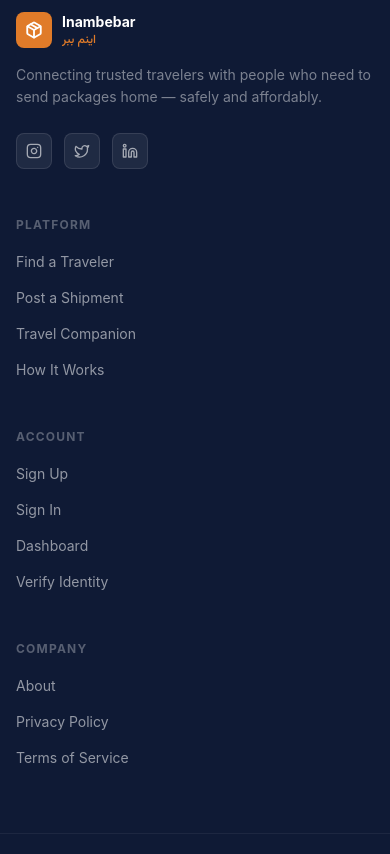
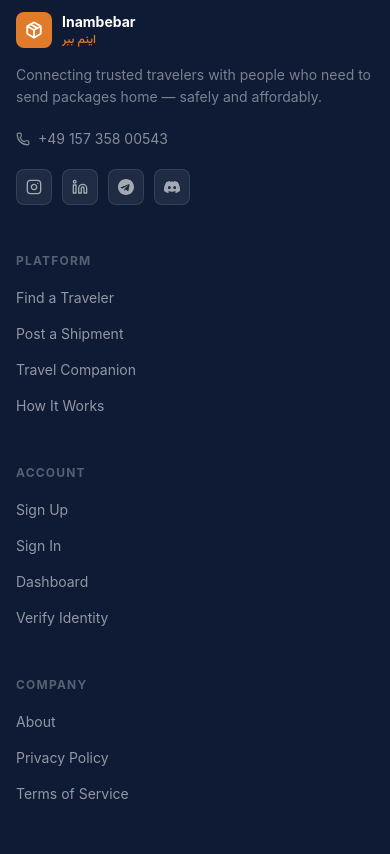
Before and after one commit to vambamdan/inambebar-platform, a Next.js app: page / in a window 390 px wide. Shown: the part 2520-3374 px from the top of the page. Built offline with nearby package versions, Linux system fonts and the light colour scheme; no server answers.

Commit message:
add-real-social-links-phone-to-footer
Co-Authored-By: Claude Sonnet 4.6 <noreply@anthropic.com>

```diff
--- a/components/Footer.js
+++ b/components/Footer.js
@@ -1,5 +1,5 @@
 import Link from 'next/link'
-import { Package, Instagram, Twitter, Linkedin } from 'lucide-react'
+import { Package, Instagram, Linkedin, Phone } from 'lucide-react'
 
 const NAV = [
   {
@@ -30,10 +30,27 @@ const NAV = [
   },
 ]
 
+function TelegramIcon({ size = 16, color = 'currentColor' }) {
+  return (
+    <svg width={size} height={size} viewBox="0 0 24 24" fill={color}>
+      <path d="M12 0C5.373 0 0 5.373 0 12s5.373 12 12 12 12-5.373 12-12S18.627 0 12 0zm5.562 8.248-1.97 9.289c-.145.658-.537.818-1.084.508l-3-2.21-1.447 1.394c-.16.16-.295.295-.605.295l.213-3.053 5.56-5.023c.242-.213-.054-.333-.373-.12L7.085 14.4l-2.954-.924c-.642-.204-.657-.642.136-.953l11.57-4.461c.537-.194 1.006.131.725.186z"/>
+    </svg>
+  )
+}
+
+function DiscordIcon({ size = 16, color = 'currentColor' }) {
+  return (
+    <svg width={size} height={size} viewBox="0 0 24 24" fill={color}>
+      <path d="M20.317 4.37a19.791 19.791 0 0 0-4.885-1.515.074.074 0 0 0-.079.037c-.21.375-.444.864-.608 1.25a18.27 18.27 0 0 0-5.487 0 12.64 12.64 0 0 0-.617-1.25.077.077 0 0 0-.079-.037A19.736 19.736 0 0 0 3.677 4.37a.07.07 0 0 0-.032.027C.533 9.046-.32 13.58.099 18.057a.082.082 0 0 0 .031.055 19.9 19.9 0 0 0 5.993 3.03.078.078 0 0 0 .084-.028c.462-.63.874-1.295 1.226-1.994a.076.076 0 0 0-.041-.106 13.107 13.107 0 0 1-1.872-.892.077.077 0 0 1-.008-.128 10.2 10.2 0 0 0 .372-.292.074.074 0 0 1 .077-.01c3.928 1.793 8.18 1.793 12.062 0a.074.074 0 0 1 .078.01c.12.098.246.198.373.292a.077.077 0 0 1-.006.127 12.299 12.299 0 0 1-1.873.892.077.077 0 0 0-.041.107c.36.698.772 1.362 1.225 1.993a.076.076 0 0 0 .084.028 19.839 19.839 0 0 0 6.002-3.03.077.077 0 0 0 .032-.054c.5-5.177-.838-9.674-3.549-13.66a.061.061 0 0 0-.031-.03zM8.02 15.33c-1.183 0-2.157-1.085-2.157-2.419 0-1.333.956-2.419 2.157-2.419 1.21 0 2.176 1.096 2.157 2.42 0 1.333-.956 2.418-2.157 2.418zm7.975 0c-1.183 0-2.157-1.085-2.157-2.419 0-1.333.955-2.419 2.157-2.419 1.21 0 2.176 1.096 2.157 2.42 0 1.333-.946 2.418-2.157 2.418z"/>
+    </svg>
+  )
+}
+
 const SOCIALS = [
-  { Icon: Instagram, href: '#', label: 'Instagram' },
-  { Icon: Twitter,   href: '#', label: 'X / Twitter' },
-  { Icon: Linkedin,  href: '#', label: 'LinkedIn' },
+  { component: <Instagram size={16} color="rgba(255,255,255,0.6)" />, href: 'https://www.instagram.com/vambamdan/', label: 'Instagram' },
+  { component: <Linkedin size={16} color="rgba(255,255,255,0.6)" />, href: 'https://www.linkedin.com/in/amirdaniyalmohammadi/', label: 'LinkedIn' },
+  { component: <TelegramIcon size={16} color="rgba(255,255,255,0.6)" />, href: 'https://t.me/proffesor', label: 'Telegram' },
+  { component: <DiscordIcon size={16} color="rgba(255,255,255,0.6)" />, href: 'https://discord.gg/DnVWSXdt', label: 'Discord' },
 ]
 
 export default function Footer() {
@@ -46,7 +63,7 @@ export default function Footer() {
 
           {/* Brand column */}
           <div className="md:col-span-1">
-            <Link href="/" className="flex items-center gap-2.5 mb-4 group">
+            <Link href="/" className="flex items-center gap-2.5 mb-4">
               <div className="w-9 h-9 rounded-lg flex items-center justify-center flex-shrink-0"
                    style={{background: '#E07B29'}}>
                 <Package size={18} color="white" strokeWidth={2.5} />
@@ -56,18 +73,28 @@ export default function Footer() {
                 <div className="text-xs font-medium" style={{color: '#E07B29', fontFamily: "'Vazirmatn', sans-serif"}}>اینم ببر</div>
               </div>
             </Link>
-            <p className="text-sm leading-relaxed mb-6" style={{color: 'rgba(255,255,255,0.45)'}}>
+            <p className="text-sm leading-relaxed mb-5" style={{color: 'rgba(255,255,255,0.45)'}}>
               Connecting trusted travelers with people who need to send packages home — safely and affordably.
             </p>
-            <div className="flex items-center gap-3">
-              {SOCIALS.map(({ Icon, href, label }) => (
-                <a key={label} href={href} aria-label={label}
+
+            {/* Phone */}
+            <a href="tel:+4915735800543"
+               className="flex items-center gap-2 mb-5 text-sm transition-colors hover:text-white"
+               style={{color: 'rgba(255,255,255,0.5)'}}>
+              <Phone size={14} />
+              +49 157 358 00543
+            </a>
+
+            {/* Social icons */}
+            <div className="flex items-center gap-2.5">
+              {SOCIALS.map(({ component, href, label }) => (
+                <a key={label} href={href} target="_blank" rel="noopener noreferrer" aria-label={label}
                    className="w-9 h-9 rounded-lg flex items-center justify-center transition-all hover:scale-110"
                    style={{
                      background: 'rgba(255,255,255,0.07)',
                      border: '1px solid rgba(255,255,255,0.1)',
                    }}>
-                  <Icon size={16} color="rgba(255,255,255,0.6)" />
+                  {component}
                 </a>
               ))}
             </div>
```
